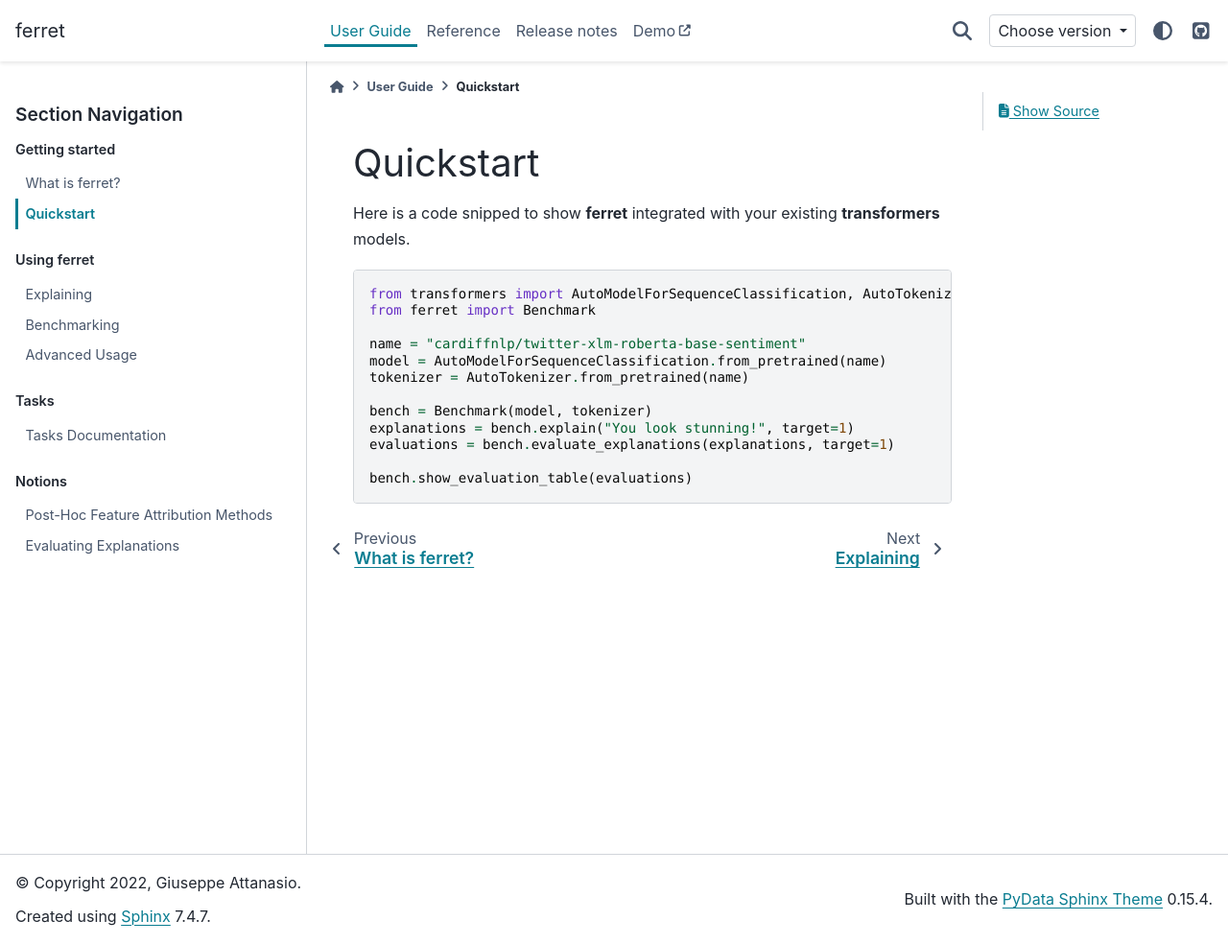
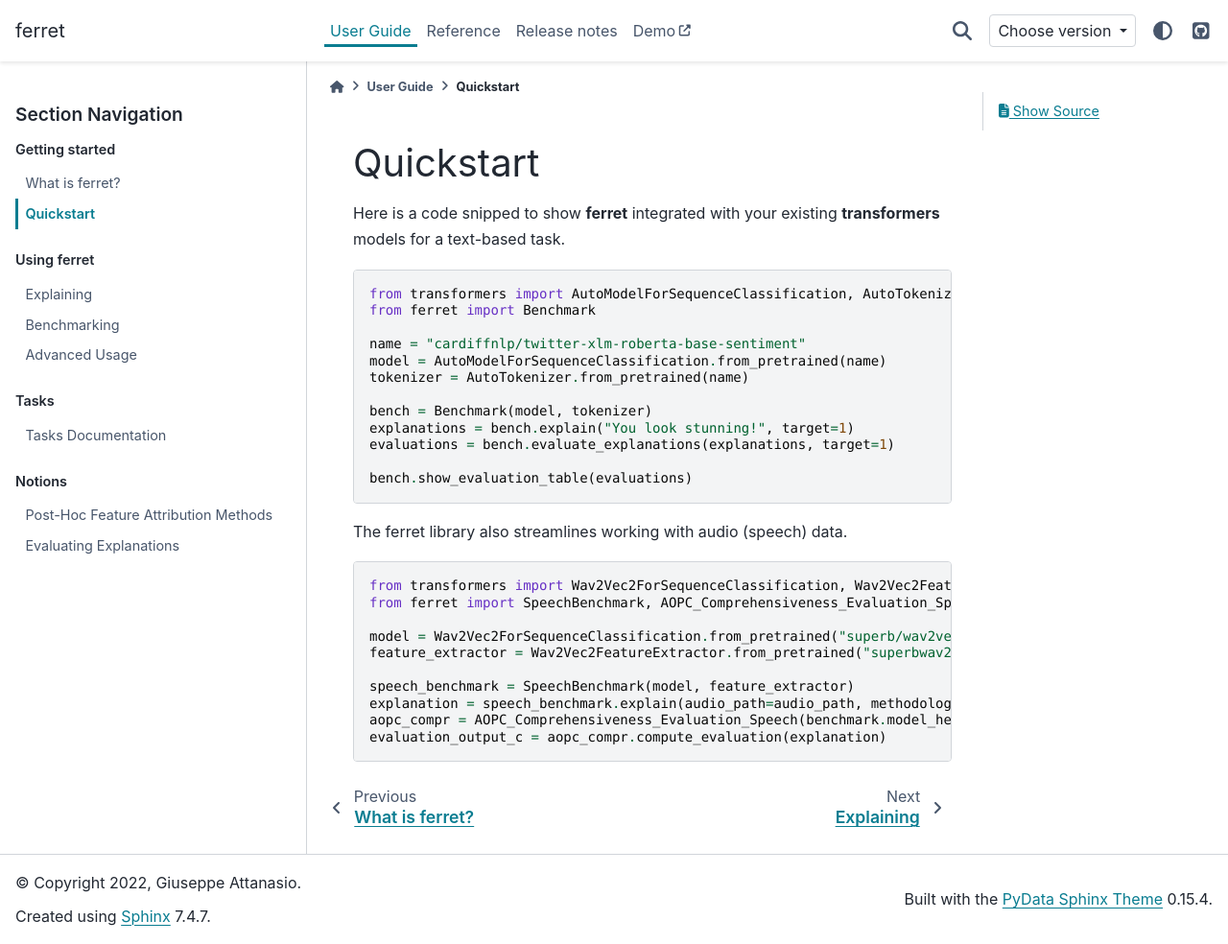
Before and after one commit to g8a9/ferret, a Sphinx documentation site: the page built from docs/source/user_guide/quickstart.rst, in a window 1280 px wide and 984 px high. Shown: the whole window at 96% size. Built offline with Sphinx 7.4.7 and the PyData theme 0.15.4, drawn with Linux system fonts in a browser that asks for light colours; comment, search, counter and statistics services are not loaded.

Commit message:
Update documentation

```diff
--- a/docs/source/user_guide/quickstart.rst
+++ b/docs/source/user_guide/quickstart.rst
@@ -4,7 +4,7 @@
 Quickstart
 **********
 
-Here is a code snipped to show **ferret** integrated with your existing **transformers** models.
+Here is a code snipped to show **ferret** integrated with your existing **transformers** models for a text-based task.
 
 .. code-block:: python
 
@@ -20,3 +20,18 @@
     evaluations = bench.evaluate_explanations(explanations, target=1)
 
     bench.show_evaluation_table(evaluations)
+
+The ferret library also streamlines working with audio (speech) data.
+
+.. code-block:: python
+
+    from transformers import Wav2Vec2ForSequenceClassification, Wav2Vec2FeatureExtractor
+    from ferret import SpeechBenchmark, AOPC_Comprehensiveness_Evaluation_Speech
+
+    model = Wav2Vec2ForSequenceClassification.from_pretrained("superb/wav2vec2-base-superb-ic")
+    feature_extractor = Wav2Vec2FeatureExtractor.from_pretrained("superbwav2vec2-base-superb-ic")
+
+    speech_benchmark = SpeechBenchmark(model, feature_extractor)
+    explanation = speech_benchmark.explain(audio_path=audio_path, methodology='LOO')
+    aopc_compr = AOPC_Comprehensiveness_Evaluation_Speech(benchmark.model_helper)
+    evaluation_output_c = aopc_compr.compute_evaluation(explanation)
--- a/docs/source/user_guide/whatisferret.rst
+++ b/docs/source/user_guide/whatisferret.rst
@@ -13,5 +13,6 @@
 -  visualize and compare Transformers-based models output explanations using state-of-the-art XAI methods
 -  benchmark explanations with ad-hoc XAI metrics for faithfulness and plausibility
 -  streamline the evaluation on existing XAI corpora
+-  work both on text-based data and audio-based data (speech recognition tasks)
 
 .. _transformers: https://huggingface.co/docs/transformers/index
```
